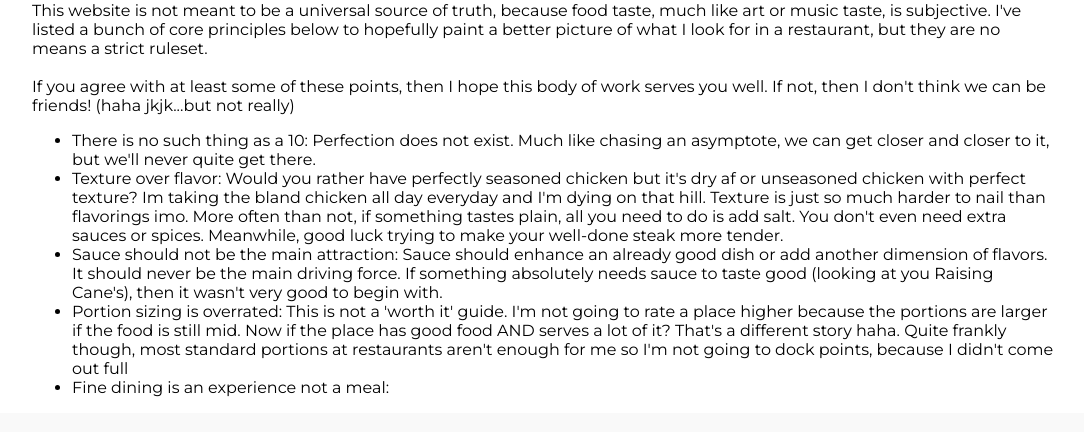
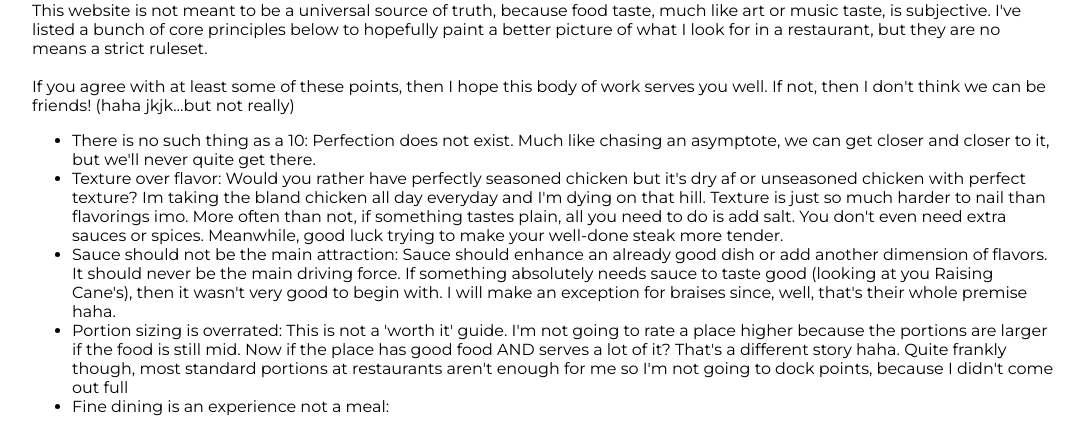
Before and after one commit to dbian17/blog, a Flask app: page /guide in a window 1280 px wide. Shown: the part 794-1226 px from the top of the page, without its empty margins (96-1180 px from the left). Before the commit the page ends 1191 px from the top, so only its background shows below. Run offline with Flask 3, Linux system fonts and the light colour scheme.

Commit message:
Add braising notes to guide

```diff
--- a/src/webapp/api/templates/guide.html
+++ b/src/webapp/api/templates/guide.html
@@ -79,7 +79,7 @@
             <li>
                 Sauce should not be the main attraction: Sauce should enhance an already good dish or add another dimension of flavors.
                 It should never be the main driving force. If something absolutely needs sauce to taste good (looking at you Raising Cane's),
-                then it wasn't very good to begin with.
+                then it wasn't very good to begin with. I will make an exception for braises since, well, that's their whole premise haha.
 
             </li>
             <li>
```
